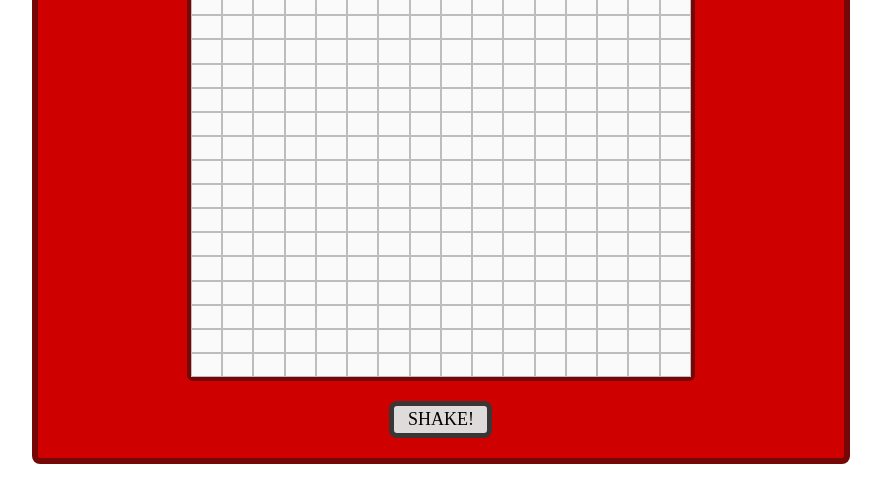
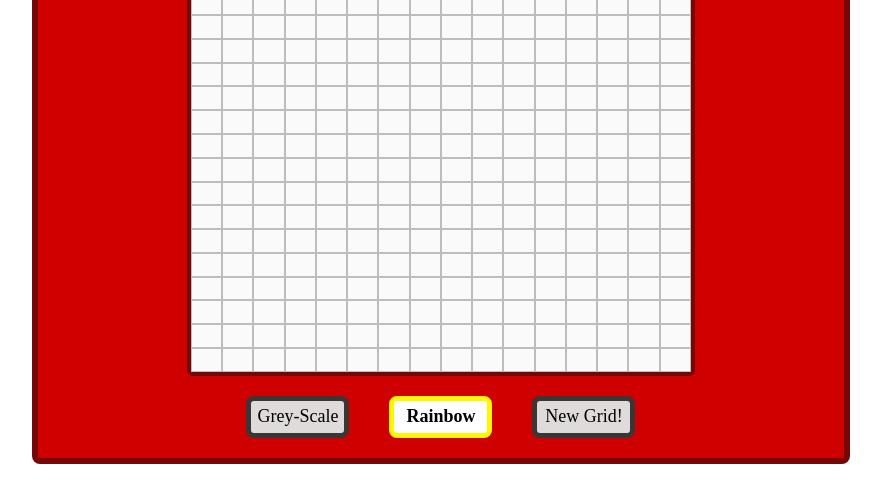
Before and after one commit to jasonjkaminsky/odin-etch-a-sketch, a plain HTML site: page index.html in a window 1280 px wide. Shown: the part 219-722 px from the top of the page, without its empty margins (199-1080 px from the left). Drawn offline with Linux system fonts and the light colour scheme.

Commit message:
Added grey-scale and rainbow buttons

```diff
--- a/index.html
+++ b/index.html
@@ -11,7 +11,11 @@
     <div class="container-wrapper">
       <h1 class="title">Box Master 2022</h1>
       <div class="container"></div>
-      <btn class="shakeButton">SHAKE!</btn>
+      <div class="buttons">
+        <btn class="grey-scale">Grey-Scale</btn>
+        <btn class="rainbow">Rainbow</btn>
+        <btn class="newGridButton">New Grid!</btn>
+      </div>
     </div>
 
     <script src="script.js"></script>
--- a/script.js
+++ b/script.js
@@ -1,8 +1,8 @@
 const container = document.querySelector(".container");
-const shakeButton = document.querySelector(".shakeButton");
+const newGridButton = document.querySelector(".newGridButton");
 
 ///// #2 - Sets up event listener when Shake button clicked /////
-shakeButton.addEventListener("click", resetNew);
+newGridButton.addEventListener("click", resetNew);
 
 ///// #1 - Makes 16 x 16 default grid /////
 function makeDefaultGrid() {
--- a/style.css
+++ b/style.css
@@ -52,7 +52,13 @@ body {
   border: 1px solid rgb(190, 188, 188);
 }
 
-.shakeButton {
+.buttons {
+  display: flex;
+}
+
+.grey-scale,
+.rainbow,
+.newGridButton {
   display: flex;
   justify-content: center;
   align-items: center;
@@ -65,7 +71,9 @@ body {
   border-radius: 8px;
 }
 
-.shakeButton:hover {
+.grey-Scale,
+.rainbow,
+.newGridButton:hover {
   background-color: white;
   font-weight: bold;
   border: 5px solid #fff700;
```
